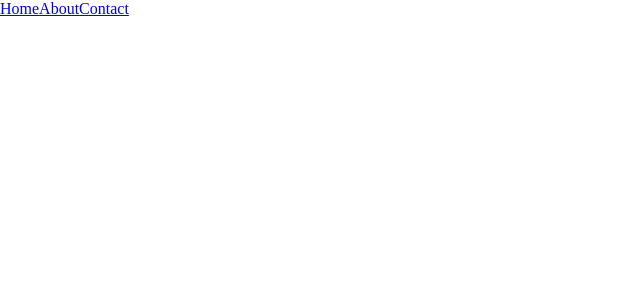
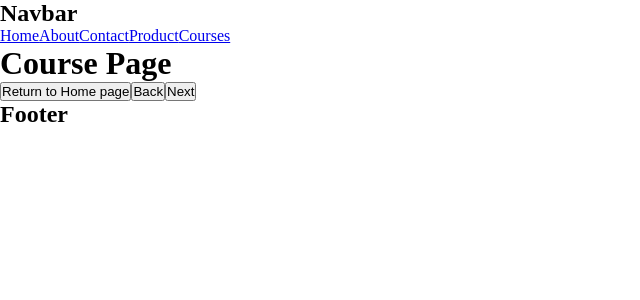
Before and after one commit to Tuffy-the-Coder/React, a React (Vite) app in the folder 01_basic_React/: page /Courses in a window 1280 px wide. Before the commit this address had no page. Shown: the top 300 px of the page, without its empty margins (0-640 px from the left). Built offline with nearby package versions, Linux system fonts and the light colour scheme.

Commit message:
navigate

```diff
--- a/01_basic_React/src/App.jsx
+++ b/01_basic_React/src/App.jsx
@@ -9,14 +9,15 @@
 // import Events from "./events/Events"
 // import FormHandling from "./formHandling/FormHandling"
 // import NotesApp from "./formHandling/NotesApp"
-import Routing from "./Routing/basicRouting"
+// import Routing from "./Routing/basicRouting"
+import AdvanceRouting from "./Routing/AdvanceRouting"
 
 
 function App() {
 
   return (
     <>
-      <Routing />
+      <AdvanceRouting />
     </>
   )
 }
--- /dev/null
+++ b/01_basic_React/src/Routing/AdvanceRouting.jsx
@@ -0,0 +1,47 @@
+import Navbar from "./Navbar.jsx"
+import Footer from "./Footer.jsx"
+import { Routes, Route, useNavigate } from "react-router-dom"
+import Home from "./Home.jsx"
+import About from "./About.jsx"
+import Contact from "./Contact.jsx"
+import NotFound from "./NotFound.jsx"
+import Product from "./Product.jsx"
+import MenClothes from "./MenClothes.jsx"
+import WomenClothes from "./WomenClothes.jsx"
+import Courses from "./Courses.jsx"
+import CourseDetail from "./CourseDetail.jsx"
+export default function AdvanceRouting() {
+
+    let navigate = useNavigate();
+
+    return (
+        <>
+            <Navbar />
+            <Routes>
+                <Route path="/" element={<Home />} />
+                <Route path="/About" element={<About />} />
+                <Route path="/Contact" element={<Contact />} />
+                <Route path="/Product" element={<Product />}>
+                    <Route path="MenClothes" element={<MenClothes />} />
+                    <Route path="WomenClothes" element={<WomenClothes />} />
+                </Route>
+                <Route path="/Courses" element={<Courses />} />
+                <Route path="/Courses/:id" element={<CourseDetail />} />
+
+                <Route path="*" element={<NotFound />} />
+            </Routes>
+            <div>
+                <button onClick={() => navigate("/")}>Return to Home page</button>
+                <button onClick={() => navigate(-1)}>Back</button>
+                <button onClick={() => navigate(+1)}>Next</button>
+            </div>
+            <Footer />
+        </>
+    )
+}
+
+
+
+{/* <Route path="/Product" element={<Product/>} /> */ }
+{/* <Route path="/Product/MenClothes" element={<MenClothes/>} /> */ }
+{/* <Route path="/Product/WomenCLothes" element={<WomenClothes/>} /> */ }
--- /dev/null
+++ b/01_basic_React/src/Routing/CourseDetail.jsx
@@ -0,0 +1,11 @@
+import { useParams } from "react-router-dom"
+
+export default function CourseDetail() {
+
+    const params = useParams();
+    console.log(params.id);
+
+    return (
+        <h1>{params.id} Course Details</h1>
+    )
+}
--- /dev/null
+++ b/01_basic_React/src/Routing/Courses.jsx
@@ -0,0 +1,8 @@
+
+export default function Courses() {
+    return (
+        <>
+            <h1>Course Page</h1>
+        </>
+    )
+}
--- /dev/null
+++ b/01_basic_React/src/Routing/Footer.jsx
@@ -0,0 +1,7 @@
+export default function Footer() {
+    return (
+        <div>
+            <h2>Footer</h2>
+        </div>
+    )
+}
--- /dev/null
+++ b/01_basic_React/src/Routing/MenClothes.jsx
@@ -0,0 +1,7 @@
+export default function MenClothes() {
+    return (
+        <>
+            <h1>Men Section</h1>
+        </>
+    )
+}
--- /dev/null
+++ b/01_basic_React/src/Routing/Navbar.jsx
@@ -0,0 +1,13 @@
+import { Link } from "react-router-dom";
+
+export default function Navbar() {
+    return (
+        <div>
+            <h2>Navbar</h2>
+            <Link to="/">Home</Link>
+            <Link to="/About">About</Link>
+            <Link to="/Contact">Contact</Link>
+            <Link to="/Product">Product</Link>
+            <Link to="/Courses">Courses</Link>
+        </div>)
+}
--- /dev/null
+++ b/01_basic_React/src/Routing/NotFound.jsx
@@ -0,0 +1,7 @@
+export default function NotFound() {
+    return (
+        <>
+            <h1>404 Not Found</h1>
+        </>
+    )
+}
--- /dev/null
+++ b/01_basic_React/src/Routing/Product.jsx
@@ -0,0 +1,11 @@
+import { Link, Outlet } from "react-router-dom";
+
+export default function Product() {
+    return (
+        <>
+            <Link to="/Product/MenClothes">Men Clothes</Link>
+            <Link to="/Product/WomenClothes">Women Clothes</Link>
+            <Outlet />
+        </>
+    )
+}
--- /dev/null
+++ b/01_basic_React/src/Routing/WomenClothes.jsx
@@ -0,0 +1,7 @@
+export default function WomenClothes() {
+    return (
+        <>
+            <h1>Women Section</h1>
+        </>
+    )
+}
```
